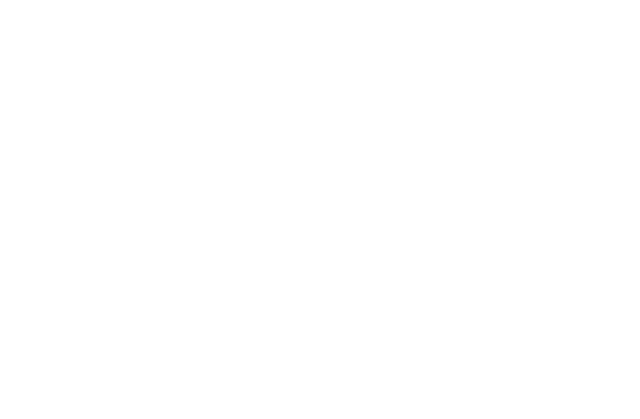
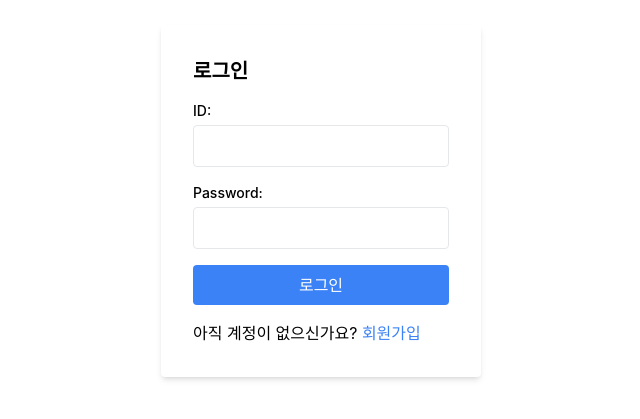
Before and after one commit to codestates-seb/seb45_main_028, a React (Create React App) app in the folder front/: page / in a window 1280 px wide. Before the commit this address had no page. Shown: the part 199-618 px from the top of the page, without its empty margins (319-959 px from the left). Built offline with nearby package versions, Linux system fonts and the light colour scheme.

Commit message:
로그인 서버 연동 테스트

```diff
--- a/front/package.json
+++ b/front/package.json
@@ -13,7 +13,7 @@
     "react": "^18.2.0",
     "react-datepicker": "^4.16.0",
     "react-dom": "^18.2.0",
-    "react-router-dom": "^6.15.0",
+    "react-router-dom": "^6.0.0",
     "react-scripts": "5.0.1",
     "switch": "^0.0.0",
     "tailwindcss": "^3.3.3",
--- a/front/src/App.js
+++ b/front/src/App.js
@@ -2,20 +2,17 @@ import React from 'react';
 import './App.css';
 import '../src/css/input.css';
 import Login from './components/Login';
-import SignUp from './components/SignUp';
-import { BrowserRouter as Router, Route, Routes, Link } from 'react-router-dom';
+import SignUp from './components/Signup';
+import { BrowserRouter as Router, Route, Routes } from 'react-router-dom';
 
 const App = () => {
   return (
     <Router>
-
-
         <Routes>
+          <Route path="/" element={<Login />} />
           <Route path="/login" element={<Login />} />
           <Route path="/signup" element={<SignUp />} />
         </Routes>
-
-
     </Router>
   );
 };
--- a/front/src/components/Login.jsx
+++ b/front/src/components/Login.jsx
@@ -1,12 +1,13 @@
 import React, { useState } from 'react';
 import { Link, useNavigate } from 'react-router-dom';
-/*  axios로 api 주소 받아오는 로직
-import axios from 'axios'*/
+/*  axios로 api 주소 받아오는 로직*/
+import axios from 'axios';
 
 
 const Login = () => {
   const [username, setUsername] = useState('');
   const [password, setPassword] = useState('');
+  const [isLoggedIn, setIsLoggedIn] = useState(false);
   const navigate = useNavigate();
 
   const handleUsernameChange = (e) => {
@@ -17,41 +18,61 @@ const Login = () => {
     setPassword(e.target.value);
   };
 
-  const handleLogin = () => {
-    // 로그인 처리 로직 추가
-  };
 
   const handleSignUp = () => {
     navigate('/signup');
   };
 
-/*
-  const login = async (username, password) => {
+
+  const getLogin = async (email, password) => {
     try {
-    const response = await axios.post('API', {
-      username: username,
+      const response = await axios.post('http://ec2-52-79-52-23.ap-northeast-2.compute.amazonaws.com:8080/member/login', {
+        email: email,
         password: password,
       });
+      console.log(response.data);
+      return response.data; // 백엔드에서 반환된 데이터를 반환합니다.
     } catch (error) {
       console.error('로그인 실패:', error);
+      throw error; // 에러를 다시 던집니다.
     }
   };
 
+
 const handleLogin = async () => {
   try {
-    await login(username, password);
-    // 로그인 성공 시에 필요한 처리를 추가하세요.
+    const response = await getLogin(username, password);
+    console.log(response);
+    // 로그인 성공 후의 처리를 여기에 추가하세요
+    setIsLoggedIn(true);
   } catch (error) {
-    // 로그인 실패 시에 필요한 처리를 추가하세요.
+    // 로그인 실패 후의 처리를 여기에 추가하세요
+    setIsLoggedIn(false);
   }
 };
 
-*/
+
+const handleLogout = () => {
+  setIsLoggedIn(false);
+};
+
 
 return (
   <div className="flex justify-center items-center h-screen">
     <div className="bg-white p-8 rounded shadow-md w-80">
       <h1 className="text-xl font-semibold mb-4">로그인</h1>
+      {isLoggedIn ? (
+        <div>
+          <p className="mb-2">로그인 되었습니다.</p>
+          <button
+            className="w-full bg-red-500 text-white py-2 px-4 rounded hover:bg-red-600 border-solid border-black"
+            onClick={handleLogout}
+          >
+            로그아웃
+          </button>
+        </div>
+      ) : (
+        <div>
           <div className="mb-4">
             <label className="block text-sm font-medium mb-1" htmlFor="username">ID: </label>
             <input
@@ -78,13 +99,21 @@ const handleLogin = async () => {
           >
             로그인
           </button>
+        </div>
+      )}
       <p className="mt-4">
+        {isLoggedIn ? (
+          <Link to="/" className="text-blue-500 hover:underline">
+            홈으로 이동
+          </Link>
+        ) : (
+          <>
             아직 계정이 없으신가요?{' '}
-          <Link to="/signup" className="text-blue-500 hover:underline p-0">
-          <button className="text-blue-500 hover:underline p-0">
+            <Link to="/signup" className="text-blue-500 hover:underline">
               회원가입
-          </button>
             </Link>
+          </>
+        )}
       </p>
     </div>
   </div>
```
Also changed, not shown: 2 other files (tests, documents, lock files or other folders). Lines whose indentation alone changed are shown as unchanged.
